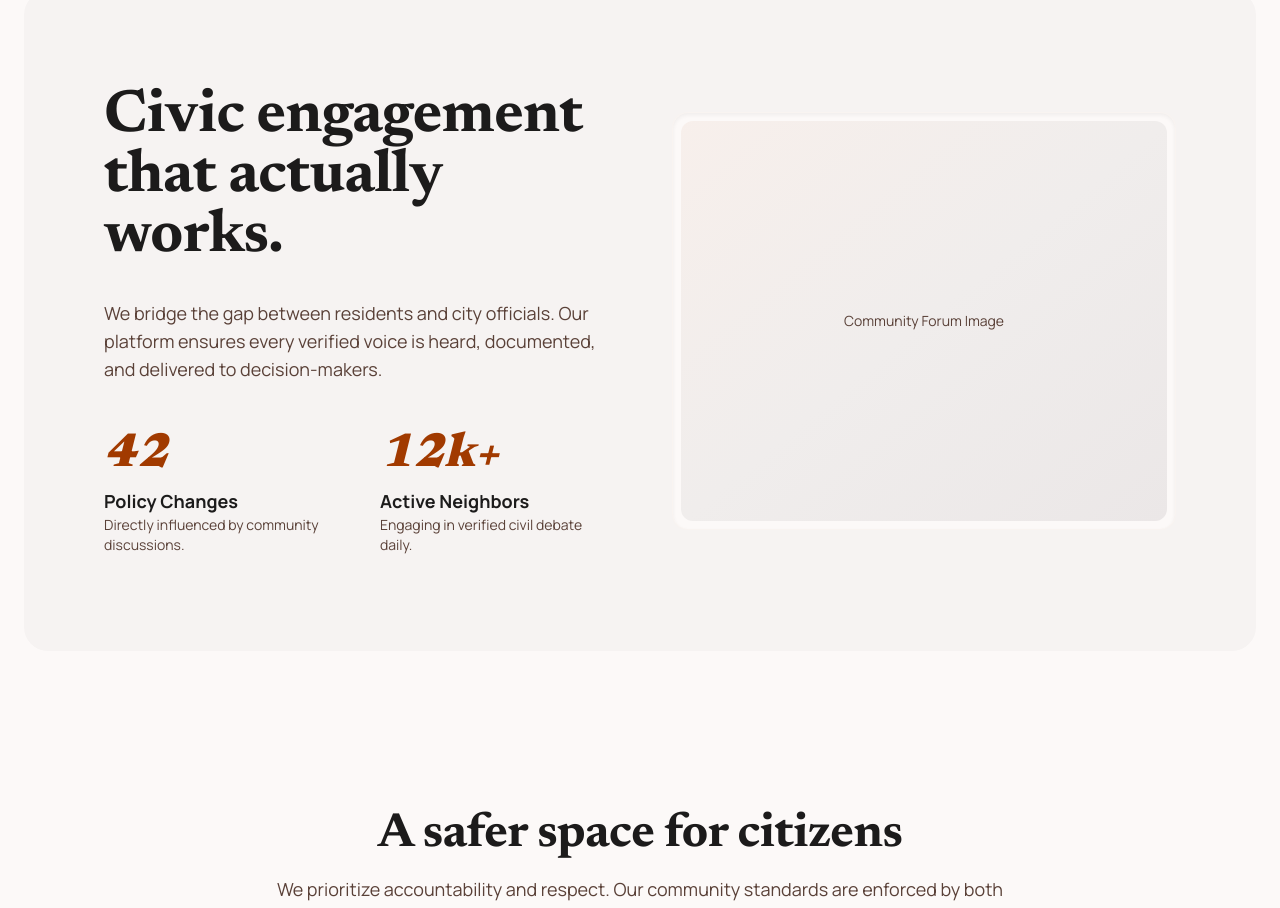
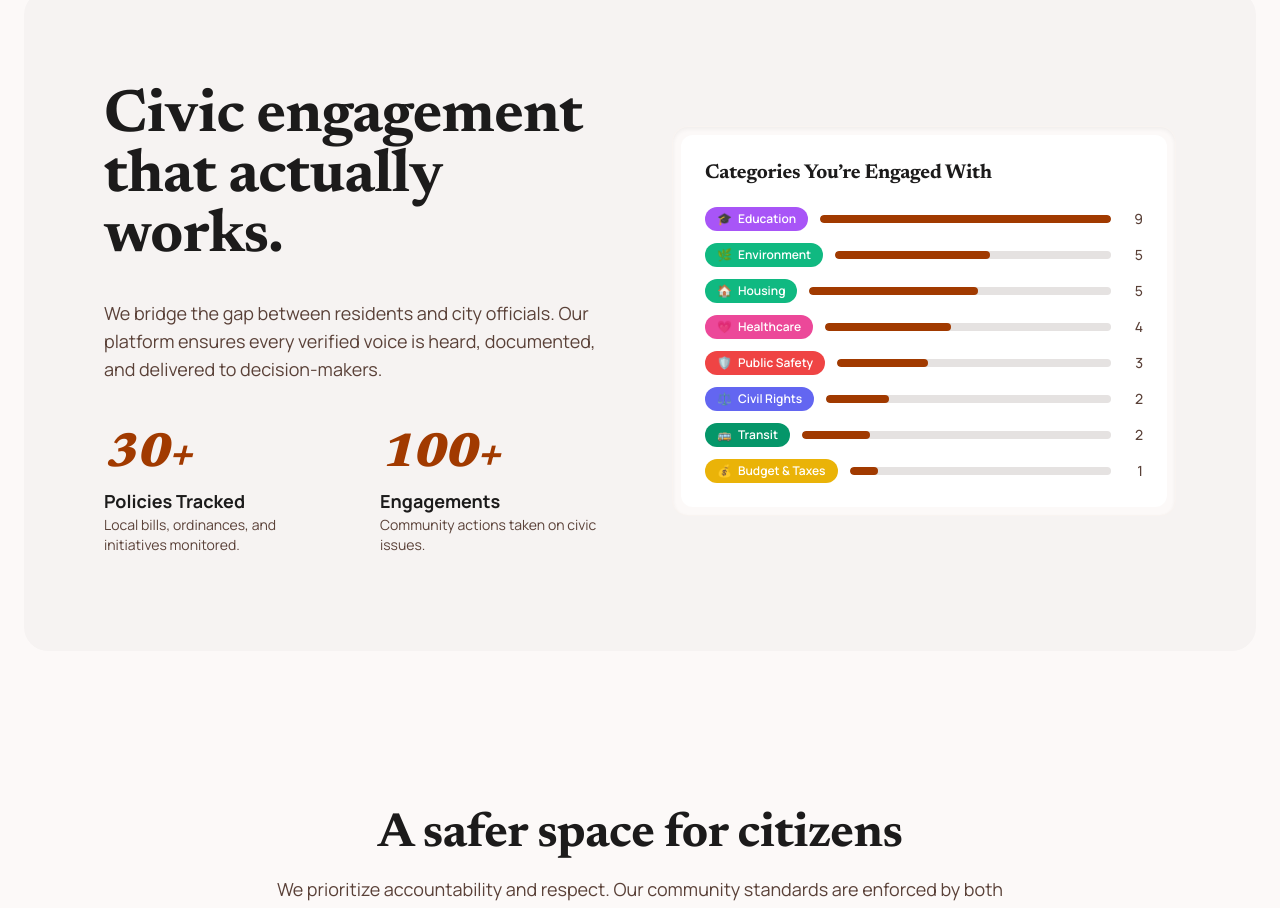
Before and after one commit to snesan821/hackathonrallypoint, a Next.js app: page / in a window 1280 px wide. Shown: the part 1720-2628 px from the top of the page. Built offline with nearby package versions, Linux system fonts and the light colour scheme; no server answers.

Commit message:
feat: dynamic background color-changing on discover page by category

```diff
--- a/src/app/(auth)/discover/page.tsx
+++ b/src/app/(auth)/discover/page.tsx
@@ -1,6 +1,6 @@
 'use client'
 
-import { useEffect, useState } from 'react'
+import { useCallback, useEffect, useState } from 'react'
 import { useSearchParams, useRouter } from 'next/navigation'
 import { CivicItemCard, CivicItemCardSkeleton } from '@/components/civic/CivicItemCard'
 import { SwipeStack } from '@/components/discover/SwipeStack'
@@ -12,6 +12,23 @@ import { LocationPrompt } from '@/components/civic/LocationPrompt'
 import type { Category } from '@prisma/client'
 
 type ViewMode = 'swipe' | 'browse'
+
+/** Background gradient per category — used for dynamic page background */
+const CATEGORY_BG: Record<string, string> = {
+  HOUSING: 'from-amber-50 to-orange-50',
+  EDUCATION: 'from-violet-50 to-purple-50',
+  TRANSIT: 'from-emerald-50 to-green-50',
+  PUBLIC_SAFETY: 'from-rose-50 to-red-50',
+  HEALTHCARE: 'from-pink-50 to-rose-50',
+  JOBS: 'from-orange-50 to-amber-50',
+  ENVIRONMENT: 'from-lime-50 to-emerald-50',
+  CIVIL_RIGHTS: 'from-indigo-50 to-violet-50',
+  CITY_SERVICES: 'from-cyan-50 to-sky-50',
+  BUDGET: 'from-yellow-50 to-amber-50',
+  ZONING: 'from-orange-50 to-yellow-50',
+  OTHER: 'from-slate-50 to-gray-50',
+}
+const DEFAULT_BG = 'from-slate-100 to-gray-50'
 
 export default function DiscoverPage() {
   const searchParams = useSearchParams()
@@ -25,6 +42,11 @@ export default function DiscoverPage() {
   const [isLoading, setIsLoading] = useState(true)
   const [totalCount, setTotalCount] = useState(0)
   const [locationFilter, setLocationFilter] = useState<{ city?: string; county?: string; state?: string } | null>(null)
+  const [activeBg, setActiveBg] = useState(DEFAULT_BG)
+
+  const handleCategoryChange = useCallback((cat: string | null) => {
+    setActiveBg(cat ? CATEGORY_BG[cat] || DEFAULT_BG : DEFAULT_BG)
+  }, [])
 
   const fetchItems = async () => {
     setIsLoading(true)
@@ -54,6 +76,13 @@ export default function DiscoverPage() {
     if (viewMode === 'browse') fetchItems()
   }, [category, search, viewMode, locationFilter])
 
+  // Update background color when browse category filter changes
+  useEffect(() => {
+    if (viewMode === 'browse') {
+      setActiveBg(category ? CATEGORY_BG[category] || DEFAULT_BG : DEFAULT_BG)
+    }
+  }, [category, viewMode])
+
   const updateFilter = (key: string, value: string | null) => {
     const params = new URLSearchParams(searchParams.toString())
     if (value) params.set(key, value)
@@ -62,6 +91,7 @@ export default function DiscoverPage() {
   }
 
   return (
+    <div className={cn('min-h-screen bg-gradient-to-br transition-colors duration-700', activeBg)}>
     <div className="site-wrap py-8">
       {/* Page header */}
       <div className="mb-6">
@@ -110,7 +140,7 @@ export default function DiscoverPage() {
       {/* SWIPE MODE */}
       {viewMode === 'swipe' && (
         <div className="mx-auto max-w-lg">
-          <SwipeStack />
+          <SwipeStack onCategoryChange={handleCategoryChange} />
         </div>
       )}
 
@@ -168,5 +198,6 @@ export default function DiscoverPage() {
         </>
       )}
     </div>
+    </div>
   )
 }
--- a/src/app/(public)/page.tsx
+++ b/src/app/(public)/page.tsx
@@ -115,20 +115,44 @@ export default function LandingPage() {
               </p>
               <div className="grid grid-cols-2 gap-12">
                 <div className="flex flex-col">
-                  <span className="text-primary text-5xl font-black italic font-headline">42</span>
-                  <span className="text-on-surface font-bold text-lg mt-2">Policy Changes</span>
-                  <p className="text-on-surface-variant text-sm">Directly influenced by community discussions.</p>
+                  <span className="text-primary text-5xl font-black italic font-headline">30+</span>
+                  <span className="text-on-surface font-bold text-lg mt-2">Policies Tracked</span>
+                  <p className="text-on-surface-variant text-sm">Local bills, ordinances, and initiatives monitored.</p>
                 </div>
                 <div className="flex flex-col">
-                  <span className="text-primary text-5xl font-black italic font-headline">12k+</span>
-                  <span className="text-on-surface font-bold text-lg mt-2">Active Neighbors</span>
-                  <p className="text-on-surface-variant text-sm">Engaging in verified civil debate daily.</p>
+                  <span className="text-primary text-5xl font-black italic font-headline">100+</span>
+                  <span className="text-on-surface font-bold text-lg mt-2">Engagements</span>
+                  <p className="text-on-surface-variant text-sm">Community actions taken on civic issues.</p>
                 </div>
               </div>
             </div>
             <div className="bg-surface rounded-2xl p-2 shadow-inner border border-outline-variant/10">
-              <div className="rounded-xl w-full h-[400px] bg-gradient-to-br from-primary/5 via-surface-container to-surface-container-high flex items-center justify-center">
-                <p className="text-on-surface-variant text-sm">Community Forum Image</p>
+              <div className="rounded-xl w-full bg-surface-container-lowest p-6">
+                <h3 className="text-xl font-bold text-on-surface font-headline mb-5">Categories You&rsquo;re Engaged With</h3>
+                <div className="space-y-3">
+                  {[
+                    { label: 'Education', emoji: '🎓', color: 'bg-purple-500', width: '100%', count: 9 },
+                    { label: 'Environment', emoji: '🌿', color: 'bg-emerald-500', width: '56%', count: 5 },
+                    { label: 'Housing', emoji: '🏠', color: 'bg-emerald-500', width: '56%', count: 5 },
+                    { label: 'Healthcare', emoji: '💗', color: 'bg-pink-500', width: '44%', count: 4 },
+                    { label: 'Public Safety', emoji: '🛡️', color: 'bg-red-500', width: '33%', count: 3 },
+                    { label: 'Civil Rights', emoji: '⚖️', color: 'bg-indigo-500', width: '22%', count: 2 },
+                    { label: 'Transit', emoji: '🚌', color: 'bg-emerald-600', width: '22%', count: 2 },
+                    { label: 'Budget & Taxes', emoji: '💰', color: 'bg-yellow-500', width: '11%', count: 1 },
+                  ].map((cat) => (
+                    <div key={cat.label} className="flex items-center gap-3">
+                      <span className={`inline-flex items-center gap-1.5 rounded-full ${cat.color} px-3 py-1 text-xs font-semibold text-white whitespace-nowrap`}>
+                        <span>{cat.emoji}</span> {cat.label}
+                      </span>
+                      <div className="flex-1">
+                        <div className="h-2 w-full rounded-full bg-surface-container-highest overflow-hidden">
+                          <div className="h-full rounded-full bg-primary" style={{ width: cat.width }} />
+                        </div>
+                      </div>
+                      <span className="text-sm font-medium text-on-surface-variant w-5 text-right">{cat.count}</span>
+                    </div>
+                  ))}
+                </div>
               </div>
             </div>
           </div>
--- a/src/components/discover/SwipeStack.tsx
+++ b/src/components/discover/SwipeStack.tsx
@@ -8,7 +8,11 @@ import { ExternalLink, RefreshCw, Inbox, Plus } from 'lucide-react'
 
 const REFETCH_THRESHOLD = 3
 
-export function SwipeStack() {
+interface SwipeStackProps {
+  onCategoryChange?: (category: string | null) => void
+}
+
+export function SwipeStack({ onCategoryChange }: SwipeStackProps) {
   const [queue, setQueue] = useState<SwipeItem[]>([])
   const [matches, setMatches] = useState<SwipeItem[]>([])
   const [cursor, setCursor] = useState<string | null>(null)
@@ -119,6 +123,12 @@ export function SwipeStack() {
   }, [fetchBatch])
 
   const visibleCards = queue.slice(0, 3)
+
+  // Notify parent of top card's category for background color changes
+  useEffect(() => {
+    const topCategory = visibleCards[0]?.category ?? null
+    onCategoryChange?.(topCategory)
+  }, [visibleCards[0]?.id, onCategoryChange])
 
   return (
     <div className="flex flex-col gap-10 pb-6">
```
